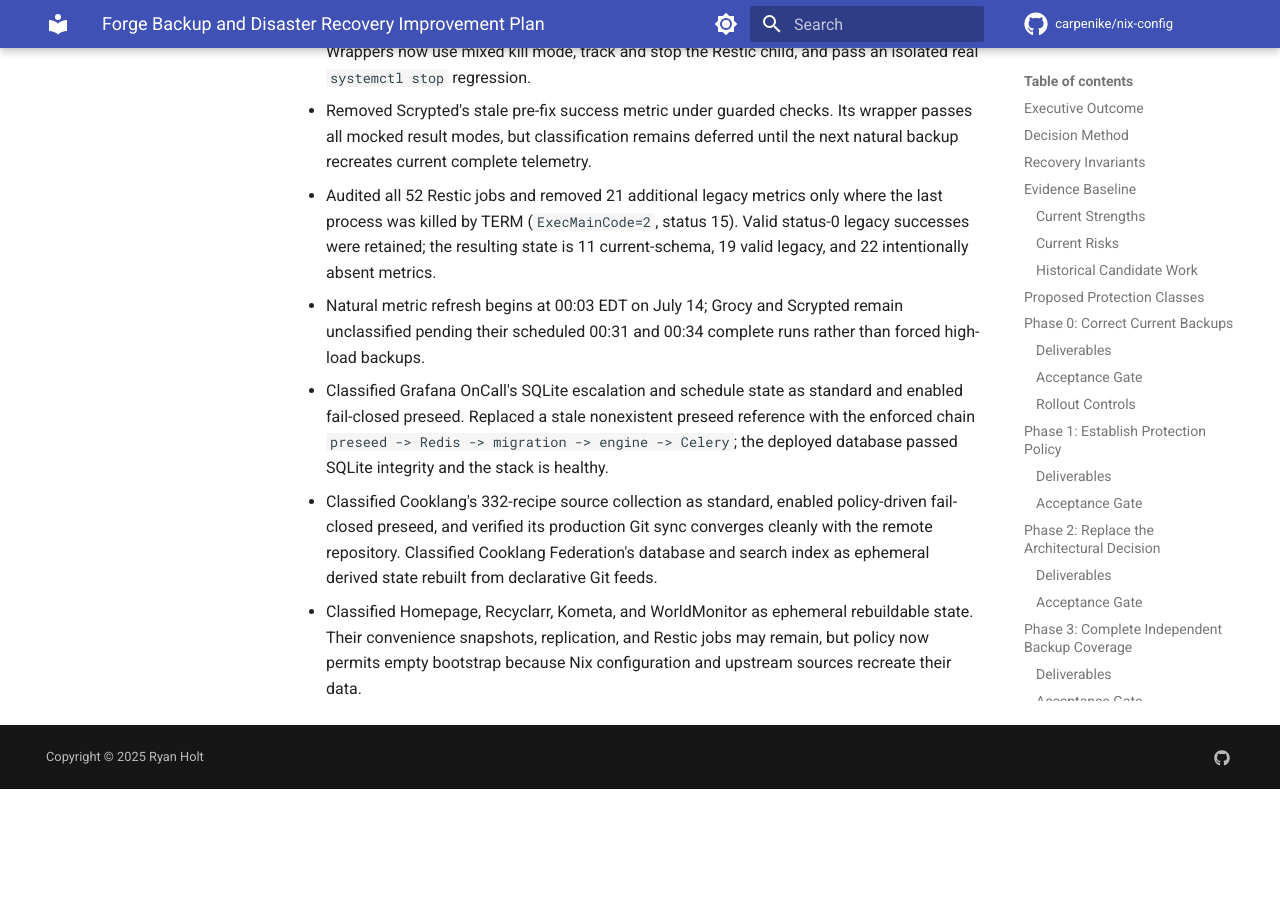
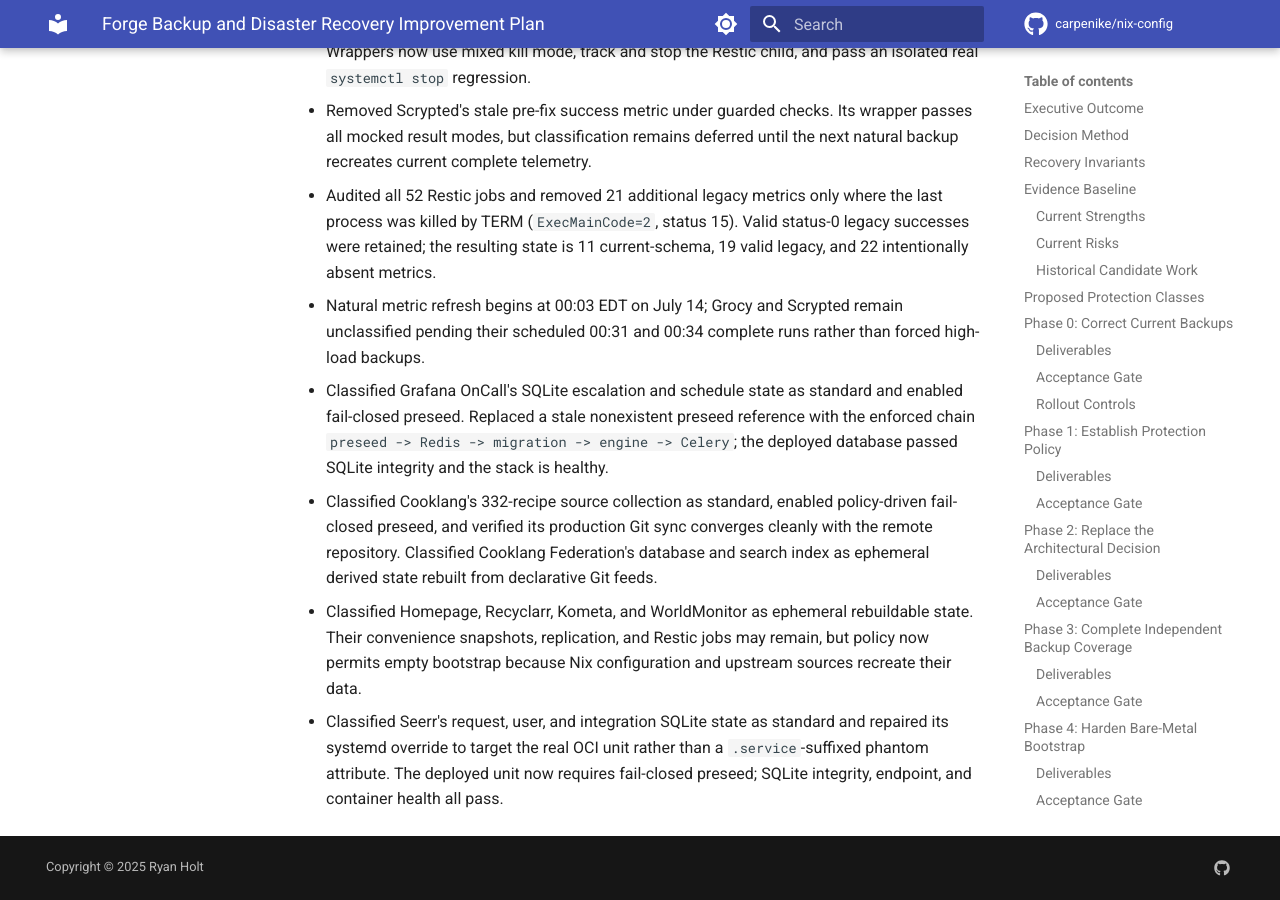
Before and after one commit to carpenike/nix-config, an MkDocs documentation site: the page built from docs/analysis/forge-backup-recovery-improvement-plan.md, in a window 1280 px wide and 900 px high, scrolled down 14685 px. Built offline with MkDocs 1.6.1 and Material for MkDocs 9.7.7, drawn with Linux system fonts in a browser that asks for light colours; comment, search, counter and statistics services are not loaded; before the commit the page ends 15474 px from its top, so only the background shows below that.

Commit message:
feat(backup): protect Seerr request state

```diff
--- a/docs/analysis/forge-backup-recovery-improvement-plan.md
+++ b/docs/analysis/forge-backup-recovery-improvement-plan.md
@@ -412,3 +412,4 @@
 - Classified Grafana OnCall's SQLite escalation and schedule state as standard and enabled fail-closed preseed. Replaced a stale nonexistent preseed reference with the enforced chain `preseed -> Redis -> migration -> engine -> Celery`; the deployed database passed SQLite integrity and the stack is healthy.
 - Classified Cooklang's 332-recipe source collection as standard, enabled policy-driven fail-closed preseed, and verified its production Git sync converges cleanly with the remote repository. Classified Cooklang Federation's database and search index as ephemeral derived state rebuilt from declarative Git feeds.
 - Classified Homepage, Recyclarr, Kometa, and WorldMonitor as ephemeral rebuildable state. Their convenience snapshots, replication, and Restic jobs may remain, but policy now permits empty bootstrap because Nix configuration and upstream sources recreate their data.
+- Classified Seerr's request, user, and integration SQLite state as standard and repaired its systemd override to target the real OCI unit rather than a `.service`-suffixed phantom attribute. The deployed unit now requires fail-closed preseed; SQLite integrity, endpoint, and container health all pass.
```
Also changed, not shown: 3 other files.
